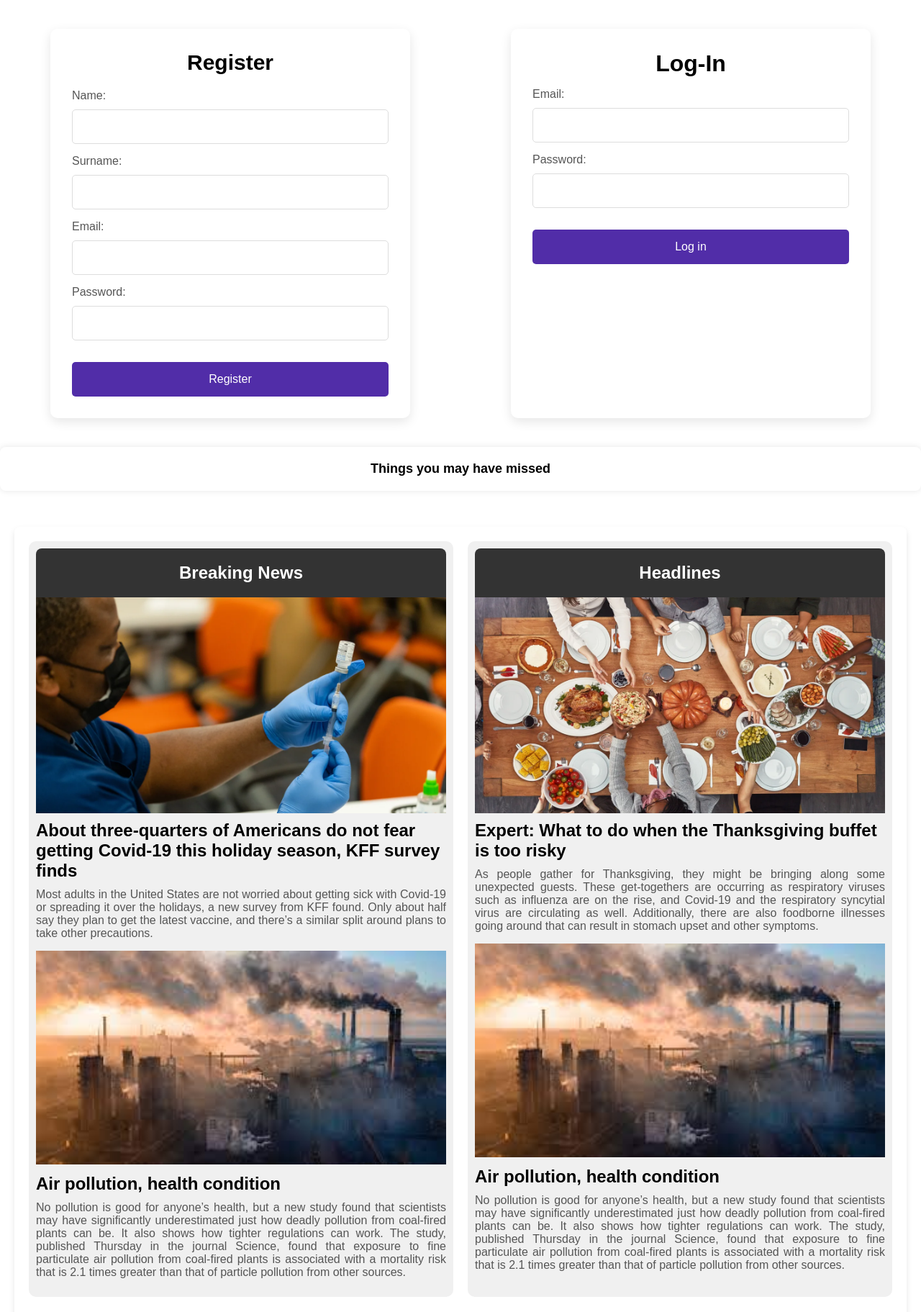
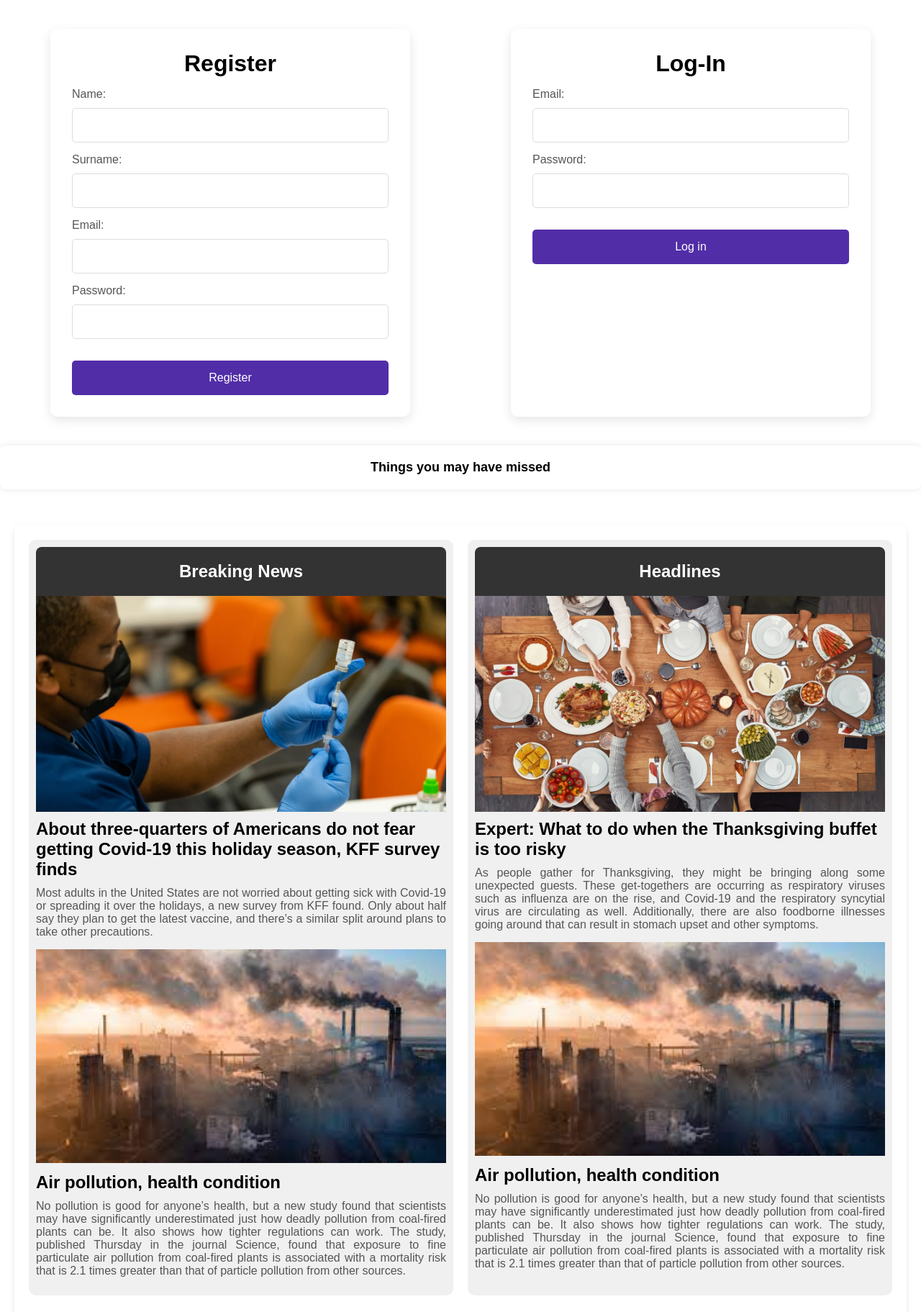
Before and after one commit to lindgeci/ProjektiFinal, a PHP site: page /Login.php in a window 1280 px wide. Shown: the part 97-1920 px from the top of the page at 72% size. Run offline with PHP 8.4, Linux system fonts and the light colour scheme.

Commit message:
06.01.2024

```diff
--- a/Test Projekti/Login.php
+++ b/Test Projekti/Login.php
@@ -30,7 +30,7 @@
     <div class="LoginRegister">
         <div class="Register">
             <form action="register.php" method="post" onsubmit="return validateRegistrationForm()">
-                <h2>Register</h2>
+                <h1>Register</h1>
                 <p>Name: <input id="name" type="text" name="name" required autocomplete="given-name"></p>
                 <p>Surname: <input id="surname" type="text" name="surname" required autocomplete="family-name"></p>
                 <p>Email: <input id="regEmail" type="email" name="regEmail" required autocomplete="email"></p>
--- a/Test Projekti/style.css
+++ b/Test Projekti/style.css
@@ -96,9 +96,6 @@ a:hover {
   }
 
 /* KETO PERFUNDON PJESA E HEADER */
-
-
-
 
 /* DIVI I PARE I PESTE EDHE I GJASHTE */
 .main {
@@ -297,12 +294,6 @@ textarea {
     margin: 40px;
     text-align: center;
 }
-.Register h2 {
-    text-align: center;
-    color: black;
-    font-size: 30px;
-    margin-bottom: 20px;
-}
 .Register p {
     margin: 15px 0;
 }
@@ -328,7 +319,6 @@ button {
 }
 /* KETU PERFUNDON REGISTER FORMA */
 
-
 /* Log-in Forma */
 .Log-in {
     background-color: #fff;
@@ -342,12 +332,6 @@ button {
 }
 .Log-in p {
     margin: 15px 0;
-}
-.Log-in h2 {
-    text-align: center;
-    color: black;
-    font-size: 30px;
-    margin-bottom: 20px;
 }
 /* KETU PERFUNDON LOGIN FORMA */
 
```
Also changed, not shown: Test Projekti/index.php (+8 -5 lines).
